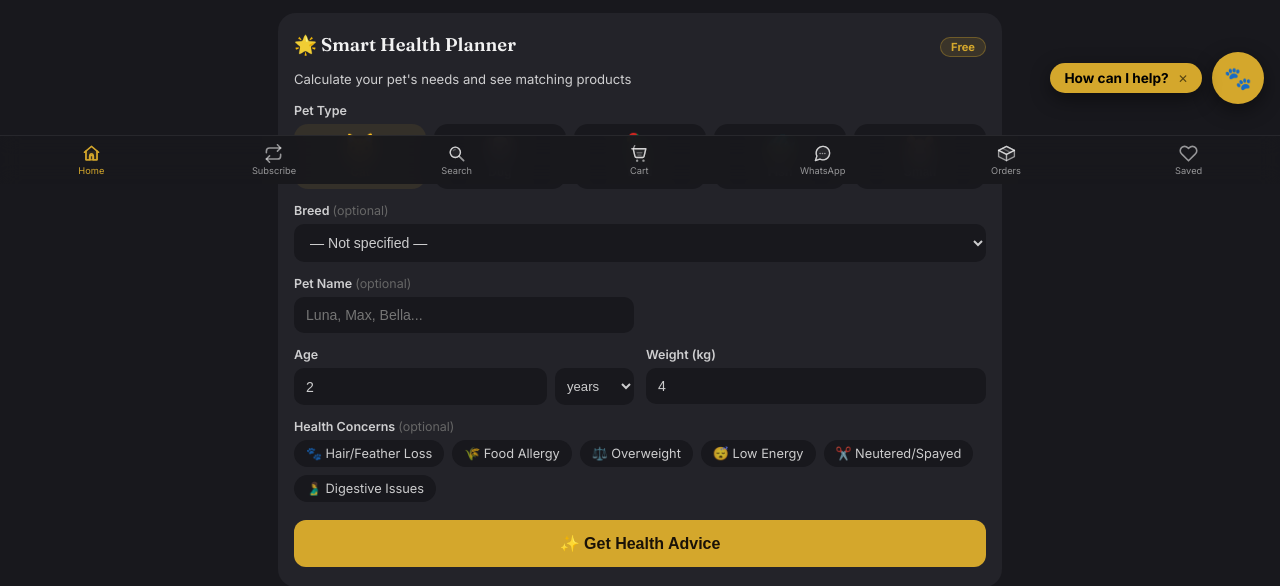
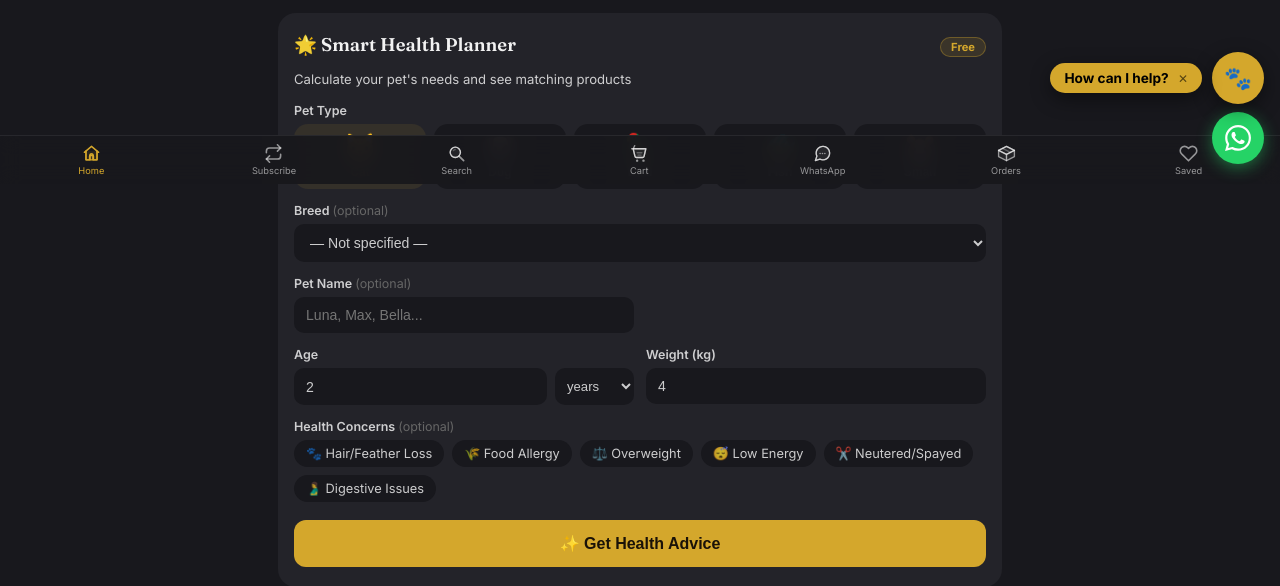
Before and after one commit to falconleb/bellapet, a Flask app: page / in a window 1280 px wide. Shown: the part 616-1202 px from the top of the page. Run offline with Flask 3, Linux system fonts and the light colour scheme; data comes from the database, SQL or seed files in the repository; data that the repository does not hold is empty; some libraries are stand-ins or nearby versions; some web fonts are replaced.

Commit message:
Add floating WhatsApp contact button (v=52)
Co-Authored-By: Claude Sonnet 4.6 <noreply@anthropic.com>

```diff
--- a/static/css/style.css
+++ b/static/css/style.css
@@ -1921,6 +1921,19 @@ html[dir="rtl"] .product-card .thumb .badge-gold { left: 6px; right: 6px; }
   transition: transform .15s; flex-shrink: 0;
 }
 .advisor-fab:active { transform: scale(0.92); }
+
+/* ── WhatsApp Contact FAB ── */
+.wa-contact-fab {
+  position: fixed; bottom: 20px; inset-inline-end: 16px;
+  width: 52px; height: 52px; border-radius: 50%;
+  background: #25D366; color: #fff;
+  display: flex; align-items: center; justify-content: center;
+  box-shadow: 0 4px 16px rgba(37,211,102,.45);
+  z-index: 249; transition: transform .15s, box-shadow .15s;
+  text-decoration: none;
+}
+.wa-contact-fab:hover { transform: scale(1.08); box-shadow: 0 6px 20px rgba(37,211,102,.6); }
+.wa-contact-fab:active { transform: scale(0.92); }
 
 .advisor-widget {
   position: fixed; top: 70px; bottom: 70px; inset-inline-end: 12px;
--- a/templates/base.html
+++ b/templates/base.html
@@ -67,7 +67,7 @@
   <link rel="dns-prefetch" href="https://api.groq.com">
 
   {# ── CSS: render-critical أولاً ── #}
-  <link rel="stylesheet" href="{{ url_for('static', filename='css/style.css') }}?v=51">
+  <link rel="stylesheet" href="{{ url_for('static', filename='css/style.css') }}?v=52">
 
   {# ── Google Fonts: non-blocking — media=print trick ── #}
   <link rel="stylesheet" media="print" onload="this.media='all'"
@@ -257,6 +257,16 @@ function mcAfterAdd(count) {
     </span>
     <button class="advisor-fab" onclick="openAdvisor()" id="advisor-fab" title="مستشار المتجر">🐾</button>
   </div>
+
+  {# ── زر واتساب عائم ── #}
+  <a class="wa-contact-fab"
+     href="https://wa.me/{{ whatsapp_number }}?text={{ ('أهلاً، عندي استفسار 😊')|urlencode }}"
+     target="_blank" rel="noopener"
+     title="{{ 'تواصل معنا عبر واتساب' if lang == 'ar' else 'Contact us on WhatsApp' }}">
+    <svg viewBox="0 0 24 24" fill="currentColor" width="26" height="26" xmlns="http://www.w3.org/2000/svg">
+      <path d="M17.472 14.382c-.297-.149-1.758-.867-2.03-.967-.273-.099-.471-.148-.67.15-.197.297-.767.966-.94 1.164-.173.199-.347.223-.644.075-.297-.15-1.255-.463-2.39-1.475-.883-.788-1.48-1.761-1.653-2.059-.173-.297-.018-.458.13-.606.134-.133.298-.347.446-.52.149-.174.198-.298.298-.497.099-.198.05-.371-.025-.52-.075-.149-.669-1.612-.916-2.207-.242-.579-.487-.5-.669-.51-.173-.008-.371-.01-.57-.01-.198 0-.52.074-.792.372-.272.297-1.04 1.016-1.04 2.479 0 1.462 1.065 2.875 1.213 3.074.149.198 2.096 3.2 5.077 4.487.709.306 1.262.489 1.694.625.712.227 1.36.195 1.871.118.571-.085 1.758-.719 2.006-1.413.248-.694.248-1.289.173-1.413-.074-.124-.272-.198-.57-.347m-5.421 7.403h-.004a9.87 9.87 0 01-5.031-1.378l-.361-.214-3.741.982.998-3.648-.235-.374a9.86 9.86 0 01-1.51-5.26c.001-5.45 4.436-9.884 9.888-9.884 2.64 0 5.122 1.03 6.988 2.898a9.825 9.825 0 012.893 6.994c-.003 5.45-4.437 9.884-9.885 9.884m8.413-18.297A11.815 11.815 0 0012.05 0C5.495 0 .16 5.335.157 11.892c0 2.096.547 4.142 1.588 5.945L.057 24l6.305-1.654a11.882 11.882 0 005.683 1.448h.005c6.554 0 11.89-5.335 11.893-11.893a11.821 11.821 0 00-3.48-8.413z"/>
+    </svg>
+  </a>
 
   <script>
   const CURRENCY = '{{ currency }}';
```
